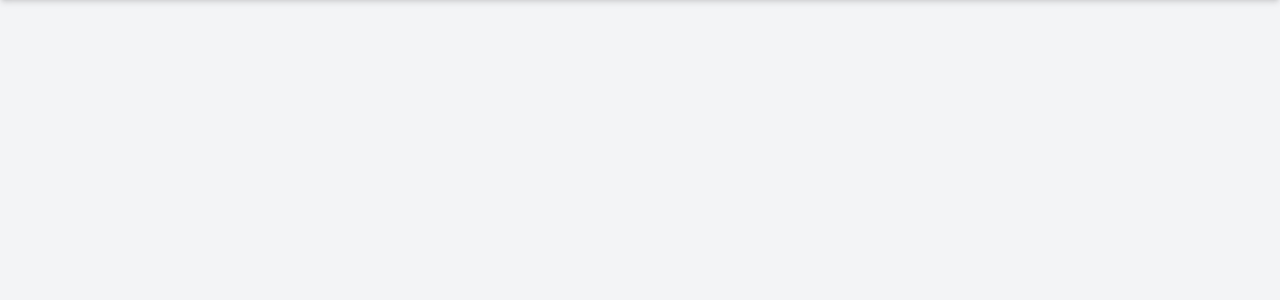
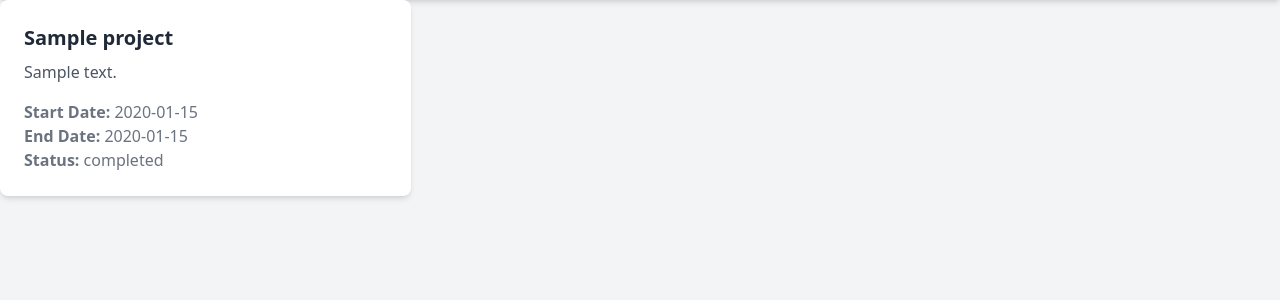
Before and after one commit to Youcode-Classe-E-2024-2025/oumaima_aitsaid_project, a PHP site: page / in a window 1280 px wide. Shown: the part 72-372 px from the top of the page. Run offline with PHP 8.4, Linux system fonts and the light colour scheme; tables that the repository leaves empty hold one stand-in row (values such as "Sample post"); some libraries are stand-ins or nearby versions.

Commit message:
Implemented dynamic grid layout to display public projects.

```diff
--- a/views/public_projects.php
+++ b/views/public_projects.php
@@ -8,6 +8,28 @@
 </head>
 <body class="bg-gray-100 text-gray-800">
     <?php include 'header.php'?>
+    <div class="container mx-auto mt-6 px-4">
+        <div class="grid grid-cols-1 sm:grid-cols-2 lg:grid-cols-3 gap-6">
+            <?php if (empty($projects)): ?>
+                <p class="text-gray-500 text-center col-span-full">no public projects  </p>
+            <?php else: ?>
+                <?php foreach ($projects as $project): ?>
+                    <div class="bg-white shadow-md rounded-lg overflow-hidden">
+                        <div class="p-6">
+                            <h2 class="text-xl font-semibold text-gray-800"><?= htmlspecialchars($project['name']) ?></h2>
+                            <p class="text-gray-600 mt-2"><?= htmlspecialchars($project['description']) ?></p>
+                            <div class="mt-4">
+                                <p class="text-gray-500"><strong>Start Date:</strong> <?= htmlspecialchars($project['date_commence']) ?></p>
+                                <p class="text-gray-500"><strong>End Date:</strong> <?= htmlspecialchars($project['date_fin']) ?></p>
+                                <p class="text-gray-500"><strong>Status:</strong> <?= htmlspecialchars($project['status']) ?></p>
+                            </div>
+                        </div>
+
+                    </div>
+                <?php endforeach; ?>
+            <?php endif; ?>
+        </div>
+    </div>
 
 
 
```
